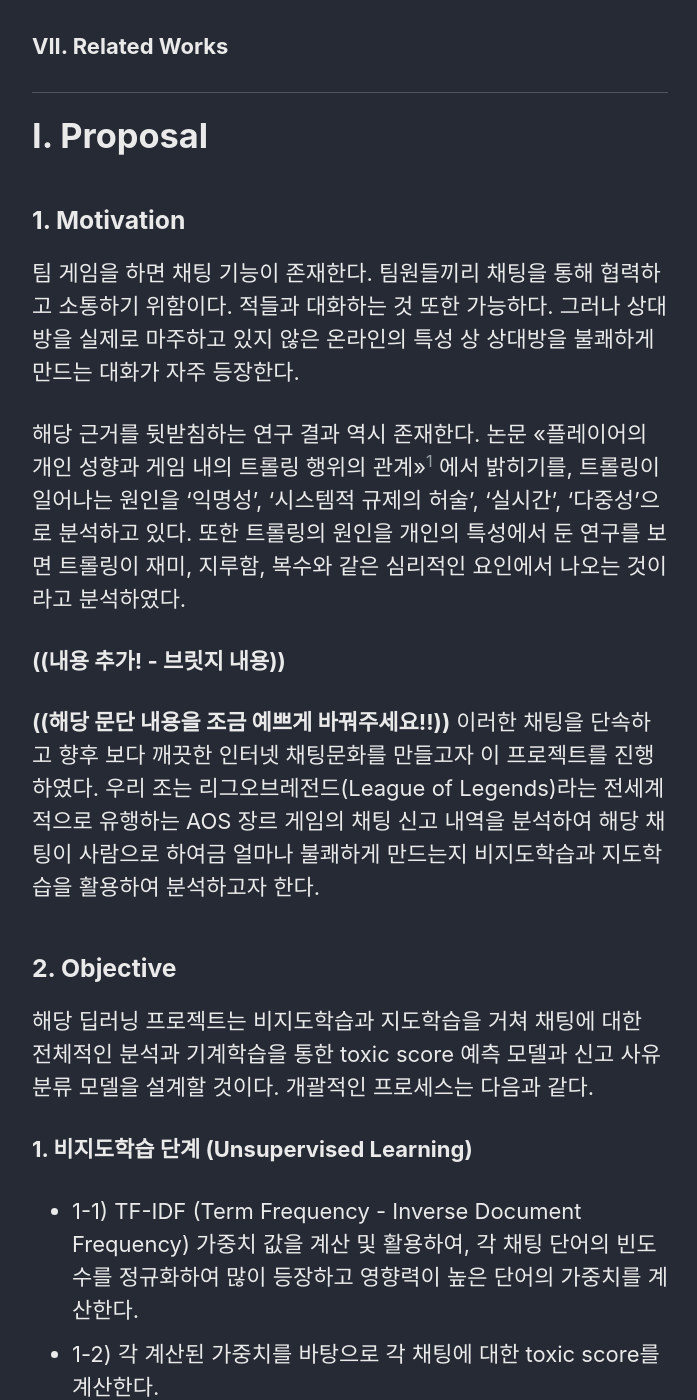
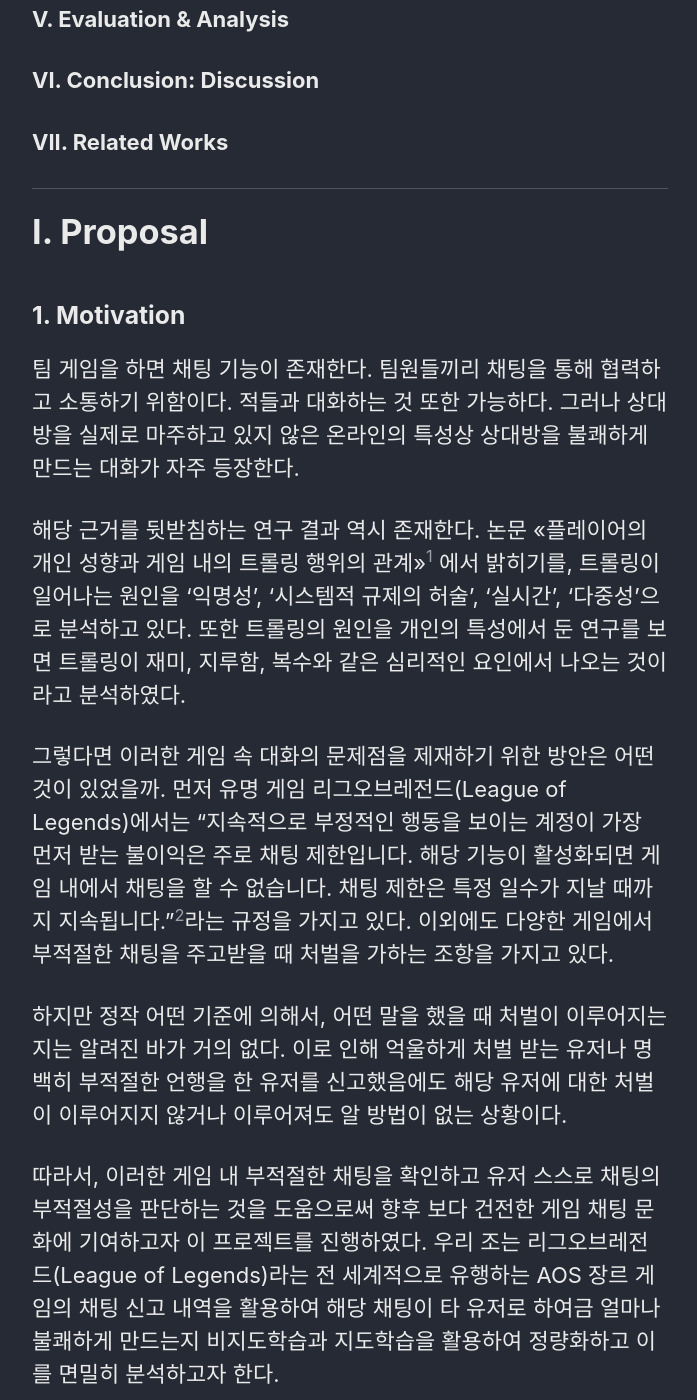
Before and after one commit to KyumKyum/gamechatban.github.io, a Jekyll site: the page built from index.md, in a window 1280 px wide and 1400 px high, scrolled down 763 px. Shown: the whole window, without its empty margins (290-987 px from the left). Built offline with Jekyll 4.4.1, drawn with Linux system fonts in a browser that asks for light colours; cached includes are drawn as plain includes; our own code applies the rules of GitHub Pages for plain Markdown files; some of the changed text lies outside the part shown.

Commit message:
💫 Feature: Checkpoint

```diff
--- a/index.md
+++ b/index.md
@@ -26,15 +30,19 @@
 
 ### **1. Motivation**
 
-팀 게임을 하면 채팅 기능이 존재한다. 팀원들끼리 채팅을 통해 협력하고 소통하기 위함이다. 적들과 대화하는 것 또한 가능하다. 그러나 상대방을 실제로 마주하고 있지 않은 온라인의 특성 상 상대방을 불쾌하게 만드는 대화가 자주 등장한다.
+팀 게임을 하면 채팅 기능이 존재한다. 팀원들끼리 채팅을 통해 협력하고 소통하기 위함이다. 적들과 대화하는 것 또한 가능하다. 그러나 상대방을 실제로 마주하고 있지 않은 온라인의 특성상 상대방을 불쾌하게 만드는 대화가 자주 등장한다.
 
 해당 근거를 뒷받침하는 연구 결과 역시 존재한다. 논문 <<플레이어의 개인 성향과 게임 내의 트롤링 행위의 관계>>[^1] 에서 밝히기를, 트롤링이 일어나는 원인을 '익명성', '시스템적 규제의 허술', '실시간', '다중성'으로 분석하고 있다. 또한 트롤링의 원인을 개인의 특성에서 둔 연구를 보면 트롤링이 재미, 지루함, 복수와 같은 심리적인 요인에서 나오는 것이라고 분석하였다.
 
 [^1]: 이준명, 나정환, 도영임, 플레이어의 개인 성향과 게임 내의 트롤링 행위의 관계, 한국게임학회 논문지,2016,
 
-**((내용 추가! - 브릿지 내용))**
+그렇다면 이러한 게임 속 대화의 문제점을 제재하기 위한 방안은 어떤 것이 있었을까. 먼저 유명 게임 리그오브레전드(League of Legends)에서는 "지속적으로 부정적인 행동을 보이는 계정이 가장 먼저 받는 불이익은 주로 채팅 제한입니다. 해당 기능이 활성화되면 게임 내에서 채팅을 할 수 없습니다. 채팅 제한은 특정 일수가 지날 때까지 지속됩니다."[^2]라는 규정을 가지고 있다. 이외에도 다양한 게임에서 부적절한 채팅을 주고받을 때 처벌을 가하는 조항을 가지고 있다.
 
-**((해당 문단 내용을 조금 예쁘게 바꿔주세요!!))** 이러한 채팅을 단속하고 향후 보다 깨끗한 인터넷 채팅문화를 만들고자 이 프로젝트를 진행하였다. 우리 조는 리그오브레전드(League of Legends)라는 전세계적으로 유행하는 AOS 장르 게임의 채팅 신고 내역을 분석하여 해당 채팅이 사람으로 하여금 얼마나 불쾌하게 만드는지 비지도학습과 지도학습을 활용하여 분석하고자 한다.
+[^2]: League of Legends 고객지원 신고 - 제재 및 이용 제한 - 게임 내 이용 제한 알아보기
+
+하지만 정작 어떤 기준에 의해서, 어떤 말을 했을 때 처벌이 이루어지는지는 알려진 바가 거의 없다. 이로 인해 억울하게 처벌 받는 유저나 명백히 부적절한 언행을 한 유저를 신고했음에도 해당 유저에 대한 처벌이 이루어지지 않거나 이루어져도 알 방법이 없는 상황이다.
+
+따라서, 이러한 게임 내 부적절한 채팅을 확인하고 유저 스스로 채팅의 부적절성을 판단하는 것을 도움으로써 향후 보다 건전한 게임 채팅 문화에 기여하고자 이 프로젝트를 진행하였다. 우리 조는 리그오브레전드(League of Legends)라는 전 세계적으로 유행하는 AOS 장르 게임의 채팅 신고 내역을 활용하여 해당 채팅이 타 유저로 하여금 얼마나 불쾌하게 만드는지 비지도학습과 지도학습을 활용하여 정량화하고 이를 면밀히 분석하고자 한다.
 
 ### **2. Objective**
 
@@ -122,9 +130,9 @@ TF의 계산 방법은 카운트 기반 단어표현 방법인 DTM(Document Term
 
 그렇기에 중요한 단어에는 높은 가중치를 부여하고, 덜 중요한 단어에는 낮은 가중치를 부여할 필요가 있다. 이를 해결하기 위한 것이 DF(Document Frequency)이다.
 
-IDF는 Inverse Document Frequency이다. DF 값의 역수라는 뜻이다. DF는 전체 문서에서의 특정 단어가 등장한 문서 개수이다. 많은 문서에 등장할수록 그 단어의 가치는 줄어들게 된다. 그렇기에 역수를 취하면 적은 문서에 등장할수록 IDF의 값이 높아지게 된다. 이 둘 의 값을 곱한 TF\*IDF 값이 TF-IDF 값이다.
+IDF는 Inverse Document Frequency이다. DF 값의 역수라는 뜻이다. DF는 전체 문서에서의 특정 단어가 등장한 문서 개수이다. 많은 문서에 등장할수록 그 단어의 가치는 줄어들게 된다. 그렇기에 역수를 취하면 적은 문서에 등장할수록 IDF의 값이 높아지게 된다. 이 둘의 값을 곱한 TF\*IDF 값이 TF-IDF 값이다.
 
-((**TF-IDF에 대한 마무리 글을 적어주세요!**))
+이렇게 단어 빈도와 문서 빈도를 같이 고려하여 계산하기에 TF-IDF는 뛰어난 성능으로 높은 정확도를 보인다. 또한 용어마다 점수를 메기기에 직관적으로 확인이 가능하며 이후 진행할 toxic score를 계산하기 용이하다는 장점도 가지고 있다. 이러한 이유로 우리 조는 비지도 학습의 방법으로 TF-IDF를 활용하여 부정적인 영향을 끼치는 채팅을 분석해 볼 것이다.
 
 #### Unsupervised Learning Strategy using TF-IDF
 
```
Also changed, not shown: other parts of index.md (+7 -3 lines).
